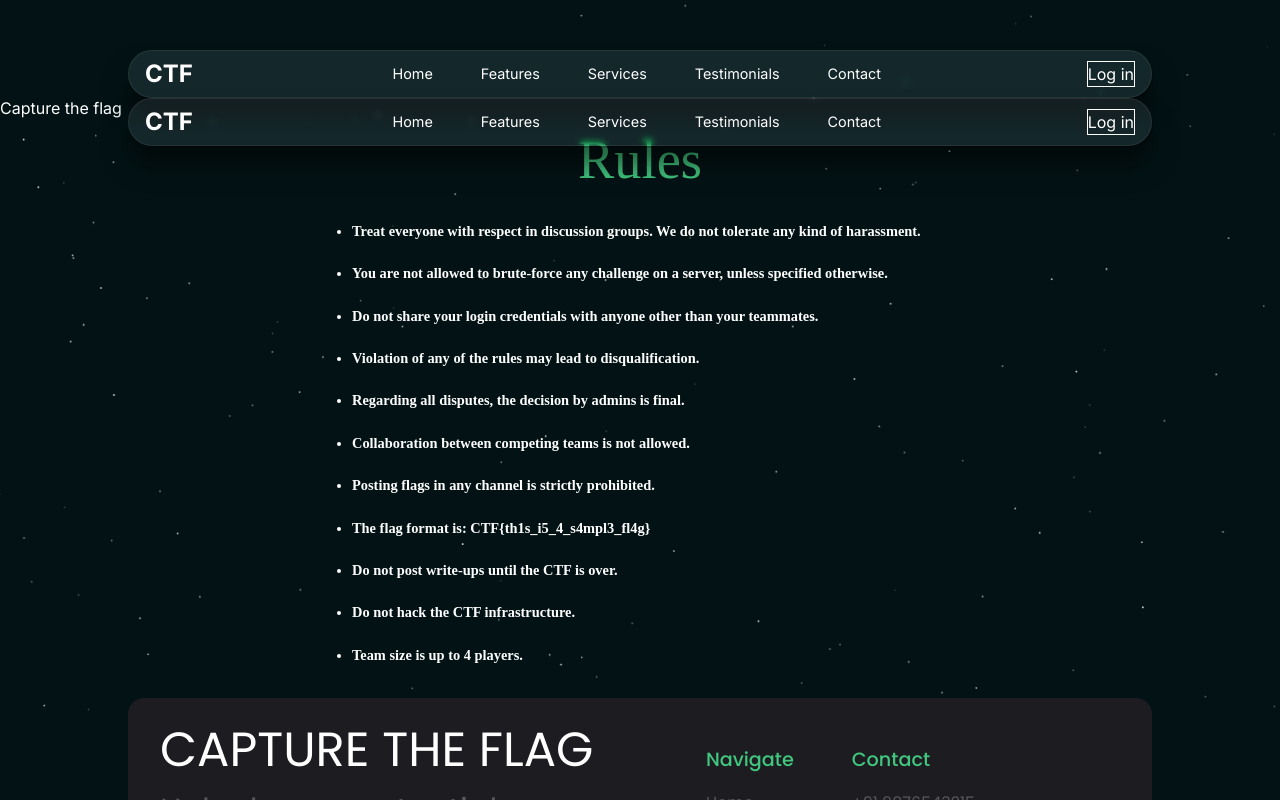
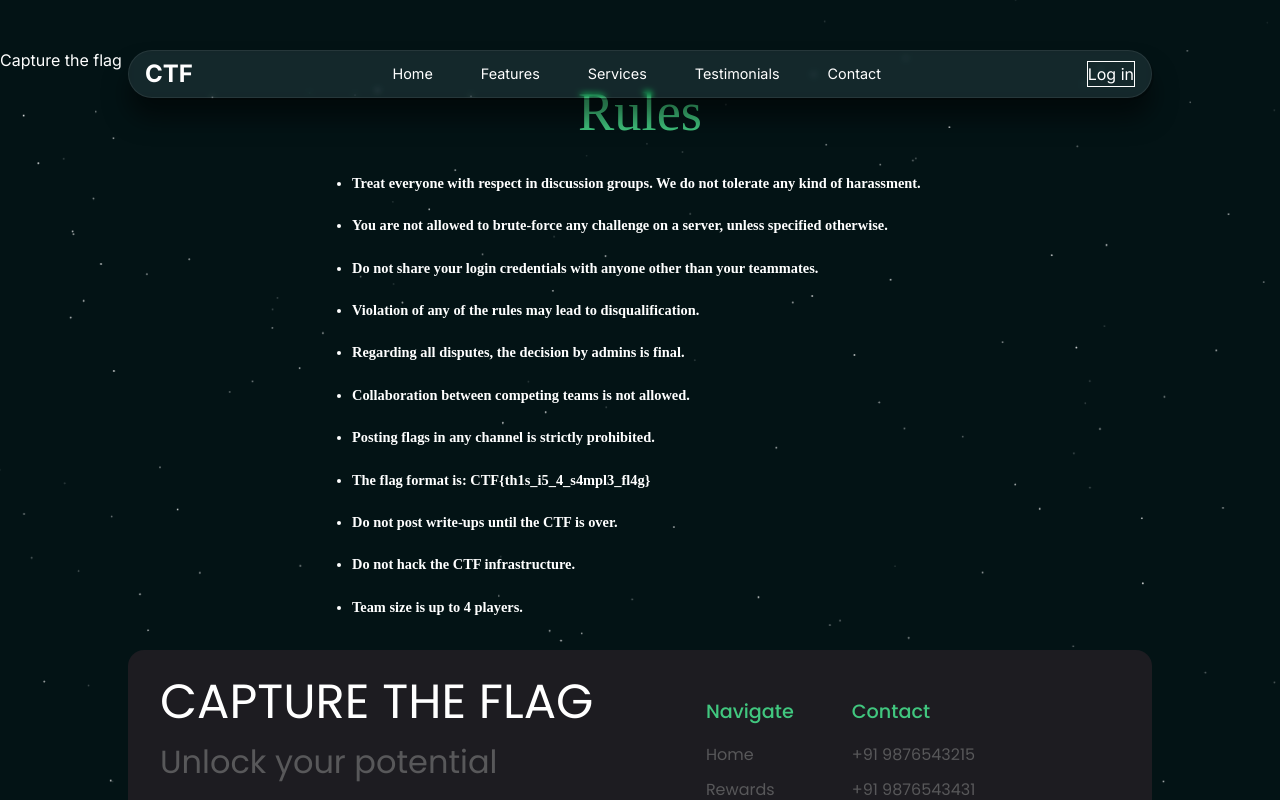
Before and after one commit to SouZe-San/CTF-college-projecet-contribute, a Next.js app: page / in a window 1280 px wide. Shown: the top 800 px of the page. Built offline with nearby package versions, Linux system fonts and the light colour scheme; a web font is replaced by a local one.

Commit message:
np change

```diff
--- a/app/flags/page.tsx
+++ b/app/flags/page.tsx
@@ -22,8 +22,6 @@ const page =async () => {
 // Get All Data
   const allChallenges = await getChallenges()
 
-
-
   return (
     <div  className='md:mx-12'>
 
--- a/components/comps/Challenges/Challenges.jsx
+++ b/components/comps/Challenges/Challenges.jsx
@@ -11,9 +11,6 @@ import "../../styles/challenges/challengeBlock.scss";
 // import { ChallengesArray } from "./assest/allChallenges.js";
 
 const Challenges = ({ allChallenges }) => {
-  // const [isLoading, setLoading] = useState(true);
-  // const [error, setError] = useState(null);
-
   // ^Fetch Data from API
   const originalData = [...allChallenges];
 
--- a/components/comps/landing-page-comps/herosection.tsx
+++ b/components/comps/landing-page-comps/herosection.tsx
@@ -1,10 +1,9 @@
 // import React from 'react'
-import NavBar from "./navbar";
+
 
 function HeroSection() {
   return (
     <div>
-      <NavBar/>
       {/* hero section */}
       <div className="hero_section_title w-5/6"><h1>Capture the flag</h1></div>
     </div>
```
